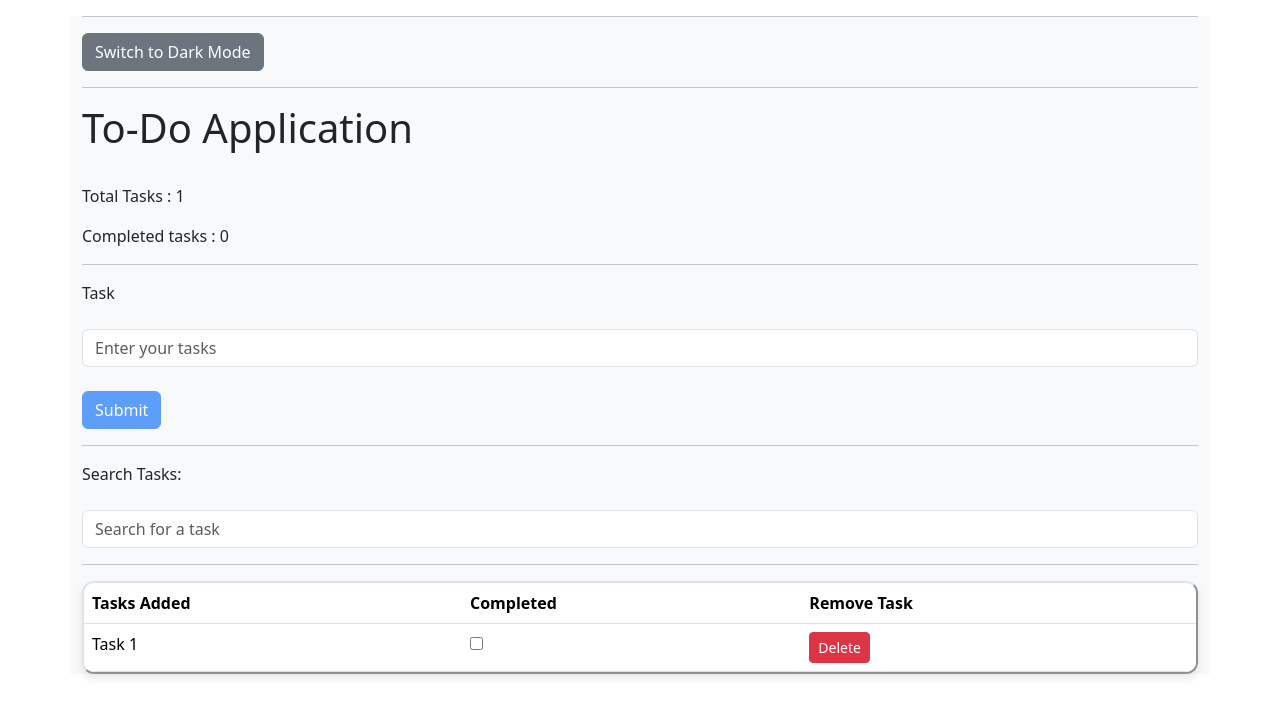
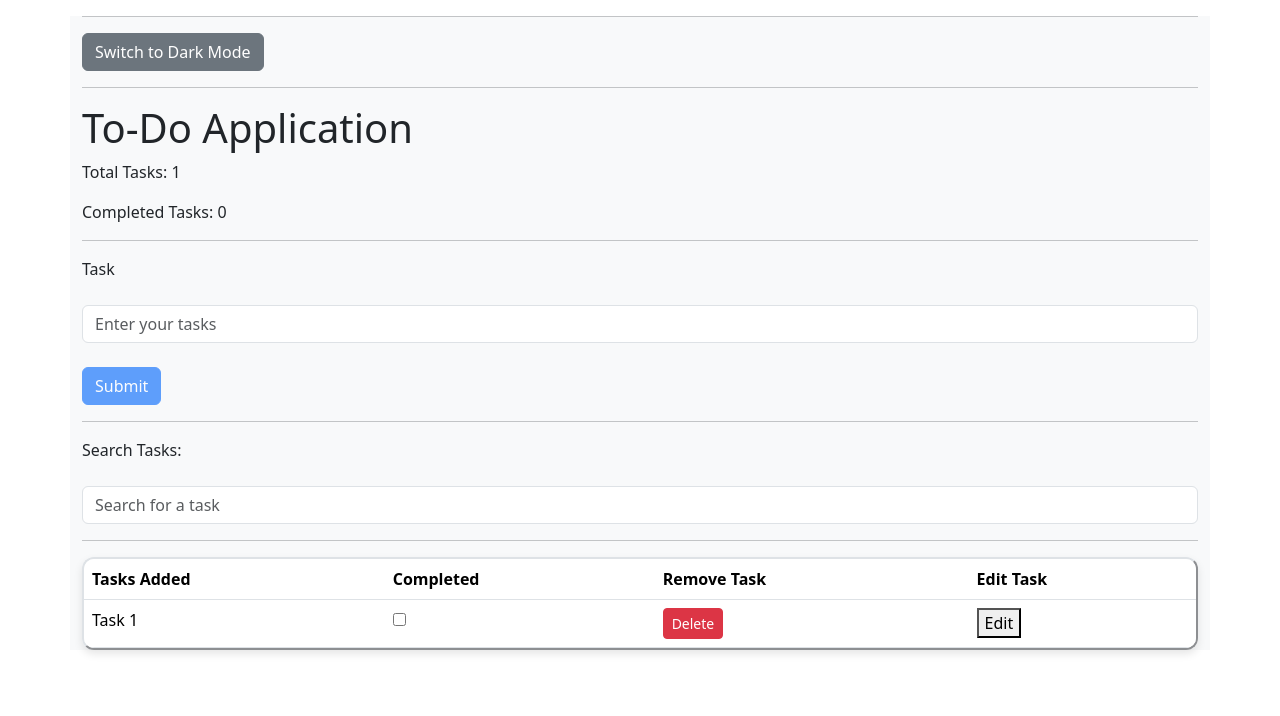
Before and after one commit to ArulKumaran25/Todo-App, an Angular app: page / in a window 1280 px wide. Shown: the top 716 px of the page. Built offline with nearby package versions, Linux system fonts and the light colour scheme.

Commit message:
Task edit functionality

```diff
--- a/src/app/todolist/todolist.component.html
+++ b/src/app/todolist/todolist.component.html
@@ -1,29 +1,23 @@
-
 <div [ngClass]="[ mode ? 'light-mode' : 'dark-mode', 'container'] ">
-
 
   <hr>
   <button (click)="toggleDarkMode()" class="btn btn-secondary">
     {{!mode ? 'Switch to Light Mode' : 'Switch to Dark Mode'}}
-
   </button>
   <hr>
 
-  <form (ngSubmit)="onSubmit(taskForm)" #taskForm="ngForm">
+  <h1>To-Do Application</h1>
 
-      <h1>To-Do Application</h1>
-      <br>
-
-      <p>Total Tasks : {{totalTasks}}</p>
-      <p>Completed tasks : {{completedTasks}}</p>
+  <!-- Task Count Display -->
+  <p>Total Tasks: {{ totalTasks }}</p>
+  <p>Completed Tasks: {{ completedTasks }}</p>
 
   <hr>
 
+  <form (ngSubmit)="onSubmit(taskForm)" #taskForm="ngForm">
     <div class="form-group">
-
       <label class="tasktitle" for="task">Task</label>
       <br><br>
-
       <input
         type="text"
         class="form-control"
@@ -31,12 +25,9 @@
         placeholder="Enter your tasks"
         ngModel name="task"
         required>
-
       <small *ngIf="taskForm.invalid && taskForm.dirty" id="errorMessage" class="form-text text-danger">Required field</small>
     </div>
-
     <br>
-
     <button [disabled]="taskForm.invalid" id="submitButton" type="submit" class="btn btn-primary">Submit</button>
   </form>
 
@@ -45,10 +36,7 @@
   <!-- Search Input Field -->
   <div class="form-group">
     <label for="search">Search Tasks:</label>
-
     <br><br>
-
-
     <input
       type="text"
       class="form-control"
@@ -65,17 +53,25 @@
               <th scope="col">Tasks Added</th>
               <th scope="col">Completed</th>
               <th scope="col">Remove Task</th>
+              <th scope="col">Edit Task</th>  <!-- Added Edit column header -->
           </tr>
       </thead>
       <tbody>
-
           <tr *ngFor="let t of filteredTasks(); index as i">
-              <td>{{t.taskName}}</td>
-              <td><input (change)="onCheck(i)" id="myCheckbox" type="checkbox"></td>
-              <td><button class="btn btn-danger btn-sm" (click)="onDelete(i)">Delete</button></td>
+              <td *ngIf="editIndex !== i">{{ t.taskName }}</td>
+              <td *ngIf="editIndex === i">
+                  <input [(ngModel)]="t.taskName" (blur)="saveEdit(i, t.taskName)" />
+              </td>
+              <td>
+                  <input type="checkbox" (change)="onCheck(i)" />
+              </td>
+              <td>
+                  <button class="btn btn-danger btn-sm" (click)="onDelete(i)">Delete</button>
+              </td>
+              <td>
+                  <button *ngIf="editIndex !== i" (click)="startEditing(i)">Edit</button>
+              </td>
           </tr>
-
-
       </tbody>
   </table>
 </div>
```
Lines whose indentation alone changed are shown as unchanged.
